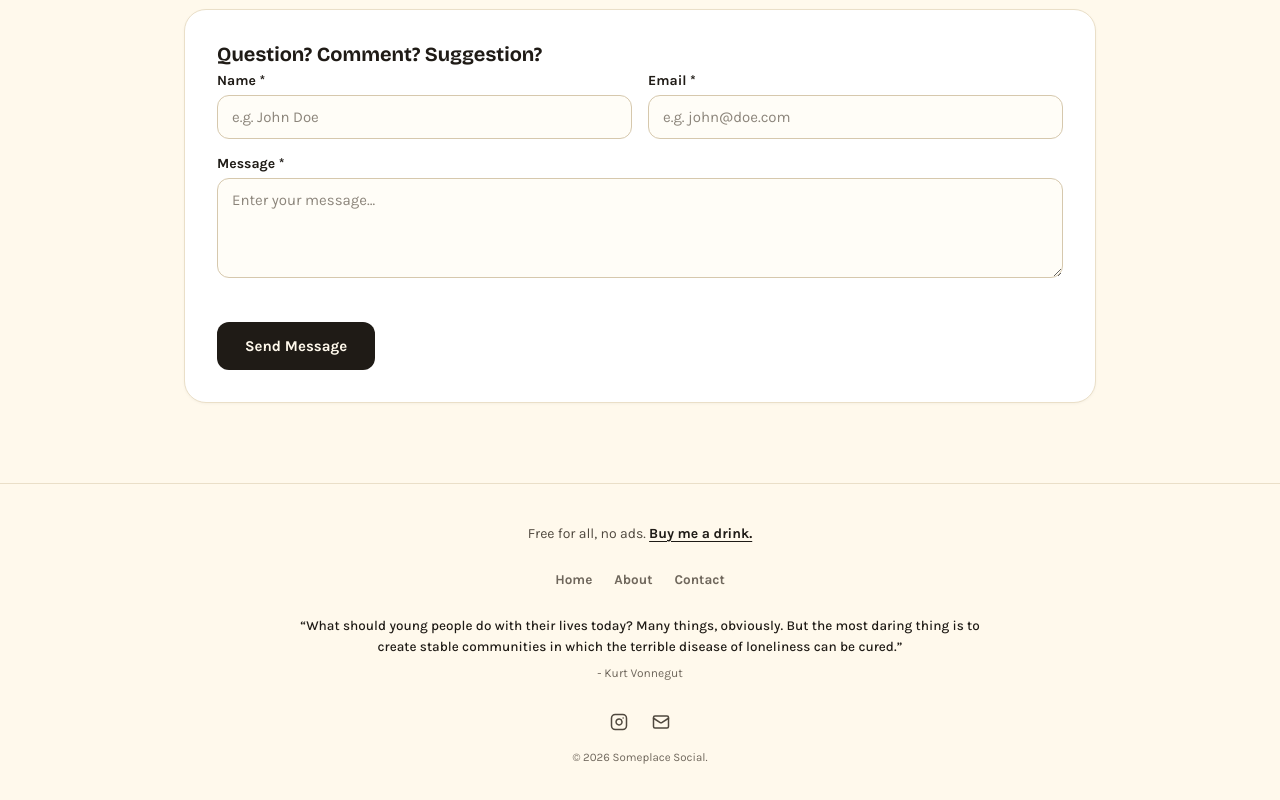
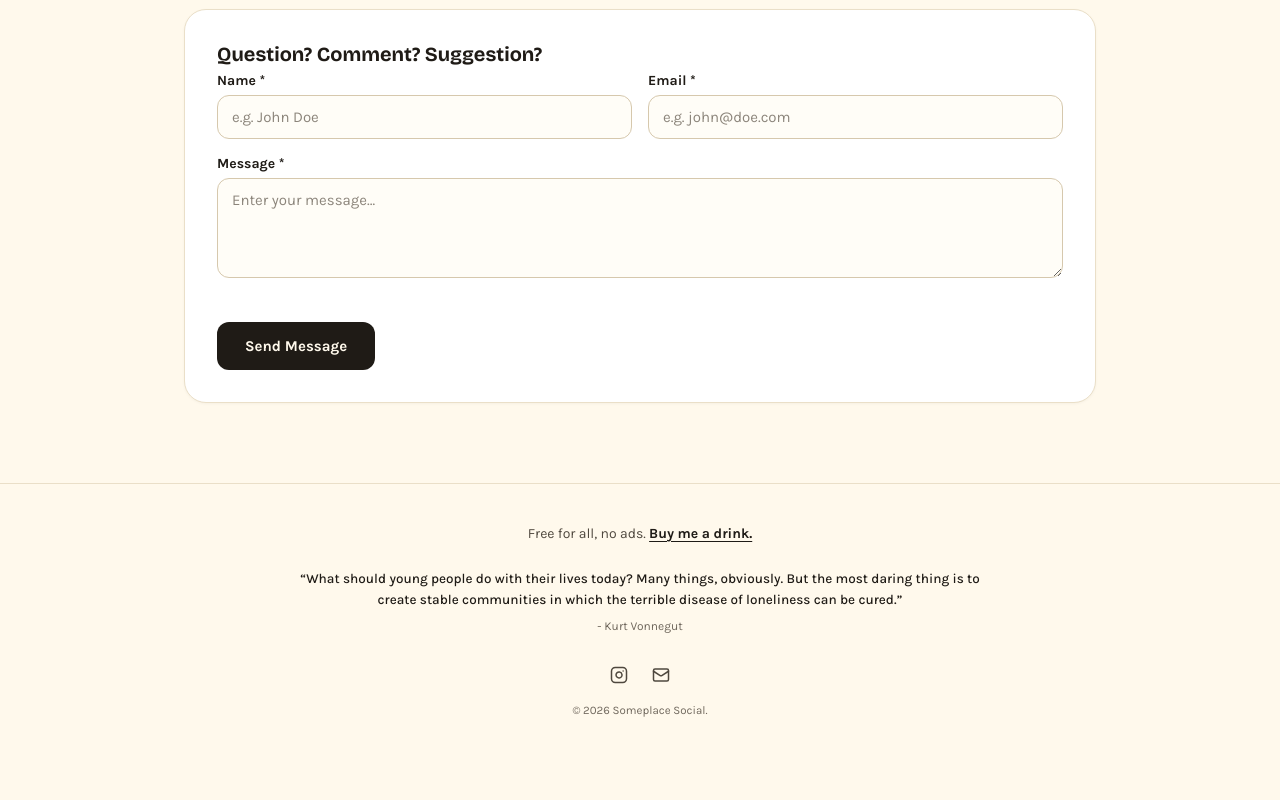
Before and after one commit to someplace-social/someplace_social, a Next.js app: page /contact in a window 1280 px wide. Shown: the part 560-1360 px from the top of the page. After the commit the page ends 1313 px from the top, so only its background shows below. Built offline with nearby package versions, Linux system fonts and the light colour scheme.

Commit message:
Remove Home, About, and Contact links from footer

```diff
--- a/app/components/Footer.module.css
+++ b/app/components/Footer.module.css
@@ -34,34 +34,6 @@
 }
 .buyDrinkLink:hover {
   color: var(--accent);
-}
-.footerNav {
-  display: flex;
-  flex-wrap: wrap;
-  align-items: center;
-  justify-content: center;
-  gap: 6px 18px;
-}
-.footerNavLink {
-  font-size: 13.5px;
-  font-weight: 600;
-  color: var(--muted);
-  text-decoration: none;
-  padding: 4px 2px;
-  transition: color 0.15s ease;
-}
-.footerNavLink:hover {
-  color: var(--accent);
-}
-.footerNavLinkActive {
-  color: var(--ink);
-  text-decoration: underline;
-  text-underline-offset: 4px;
-}
-.footerNavLink:focus-visible {
-  outline: 2px solid var(--ink);
-  outline-offset: 2px;
-  border-radius: 4px;
 }
 .footerQuoteSection {
   display: flex;
@@ -131,9 +103,6 @@
   .footerSupportText {
     font-size: 13.5px;
   }
-  .footerNav {
-    gap: 4px 14px;
-  }
   .footerQuoteText {
     font-size: 13px;
     line-height: 1.55;
--- a/app/components/Footer.tsx
+++ b/app/components/Footer.tsx
@@ -7,8 +7,6 @@ interface FooterProps {
 }
 
 export default function Footer({ city }: FooterProps) {
-  const homeHref = city ? `/${city.slug}/events` : '/';
-  const aboutHref = city ? `/${city.slug}/about` : '/about';
   const contactHref = city ? `/${city.slug}/contact` : '/contact';
 
   return (
@@ -26,17 +24,6 @@ export default function Footer({ city }: FooterProps) {
               Buy me a drink.
             </a>
           </div>
-          <nav className={styles.footerNav} aria-label="Footer navigation">
-            <Link href={homeHref} className={styles.footerNavLink}>
-              Home
-            </Link>
-            <Link href={aboutHref} className={styles.footerNavLink}>
-              About
-            </Link>
-            <Link href={contactHref} className={styles.footerNavLink}>
-              Contact
-            </Link>
-          </nav>
           <div className={styles.footerQuoteSection}>
             <blockquote className={styles.footerQuoteText}>
               “What should young people do with their lives today? Many things,
```
